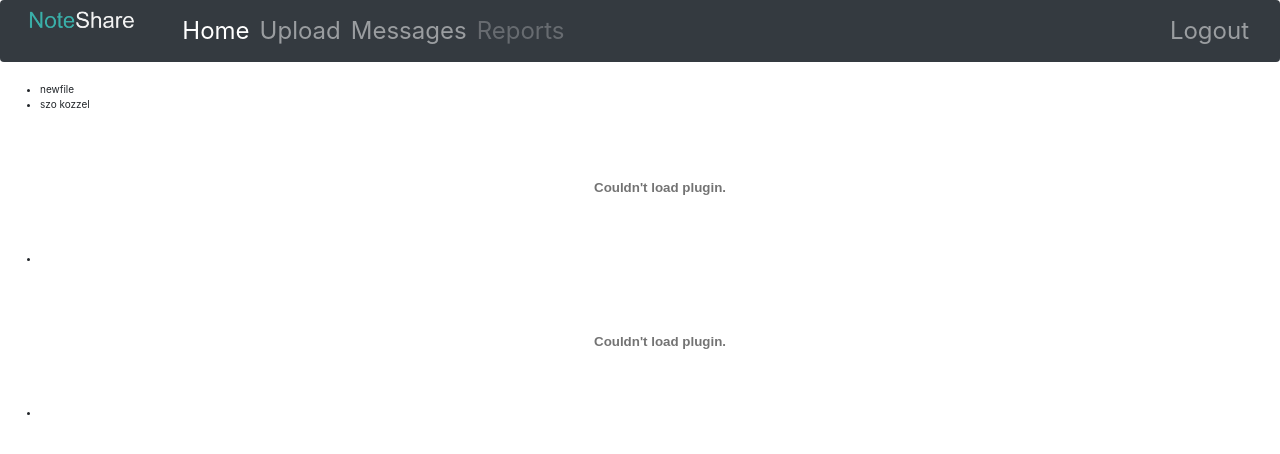
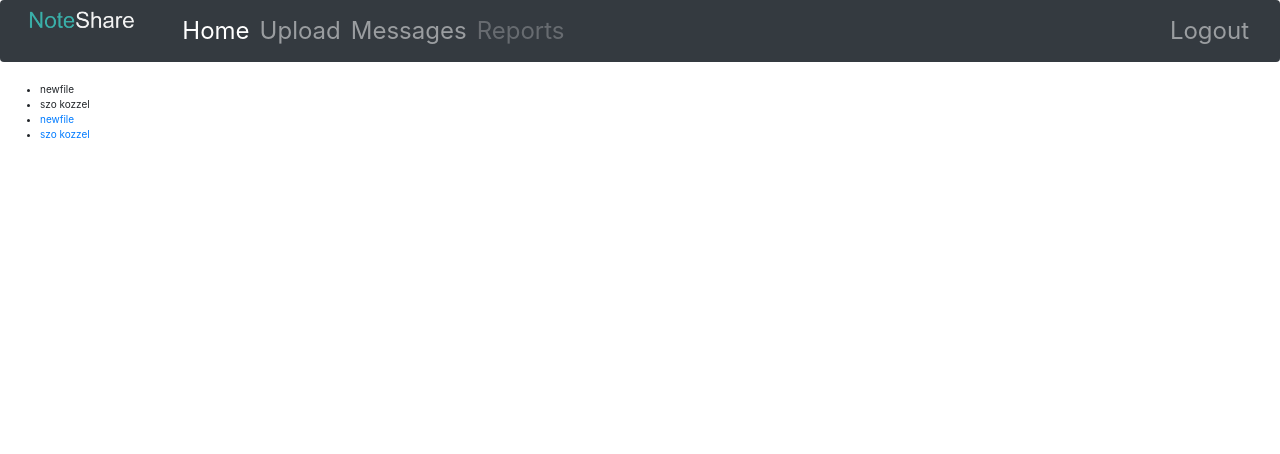
Before and after one commit to PinterAd/set09103, a Flask app: page /home in a window 1280 px wide. Shown: the top 454 px of the page. Run offline with Flask 2, Linux system fonts and the light colour scheme; data comes from the database, SQL or seed files in the repository; some libraries are stand-ins or nearby versions.

Commit message:
Update index.html

```diff
--- a/templates/index.html
+++ b/templates/index.html
@@ -51,7 +51,7 @@ Noteshare
   <li>{{ file.filename }}</li>
   {% endfor %}
   {% for file in files %}
-  <li><embed src="'+url_for('static', filename='uploads/' + file.filename + '.pdf')+'" type="application/pdf" width="100%" height="10%" /></li>
+  <li><a href="'static/uploads/' + {{ file.filename }} + '.pdf'" target="_blank">{{ file.filename}}</a></li>
   {% endfor %}
 </ul>
 
```
